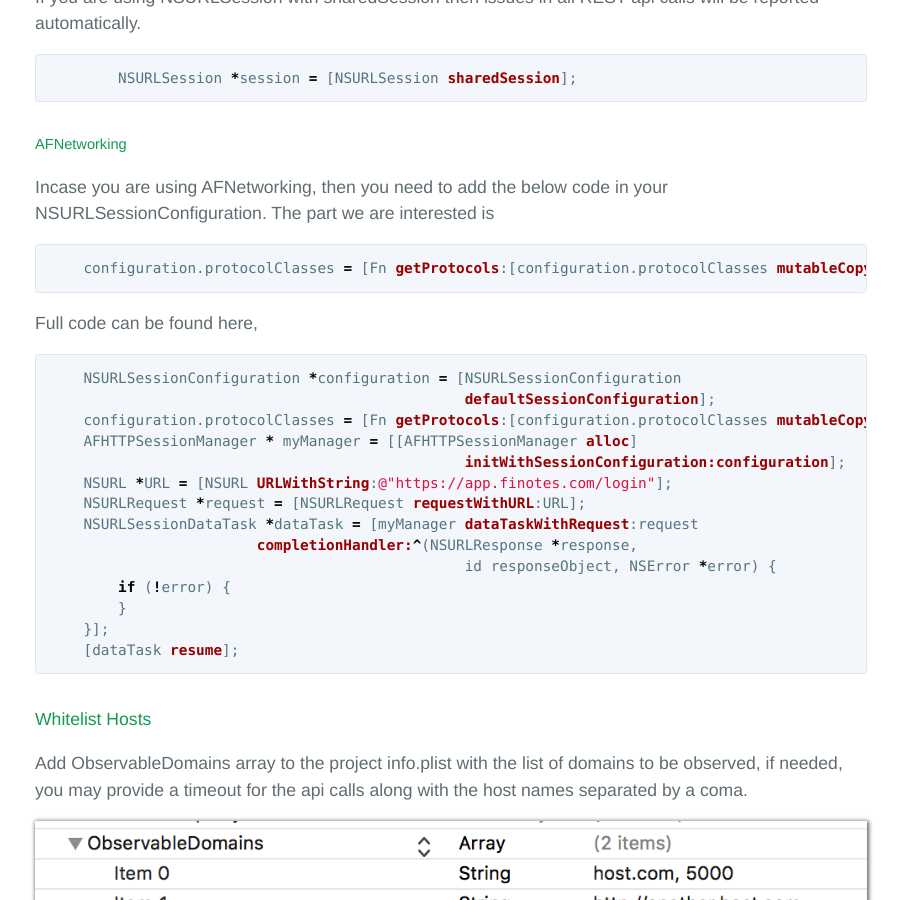
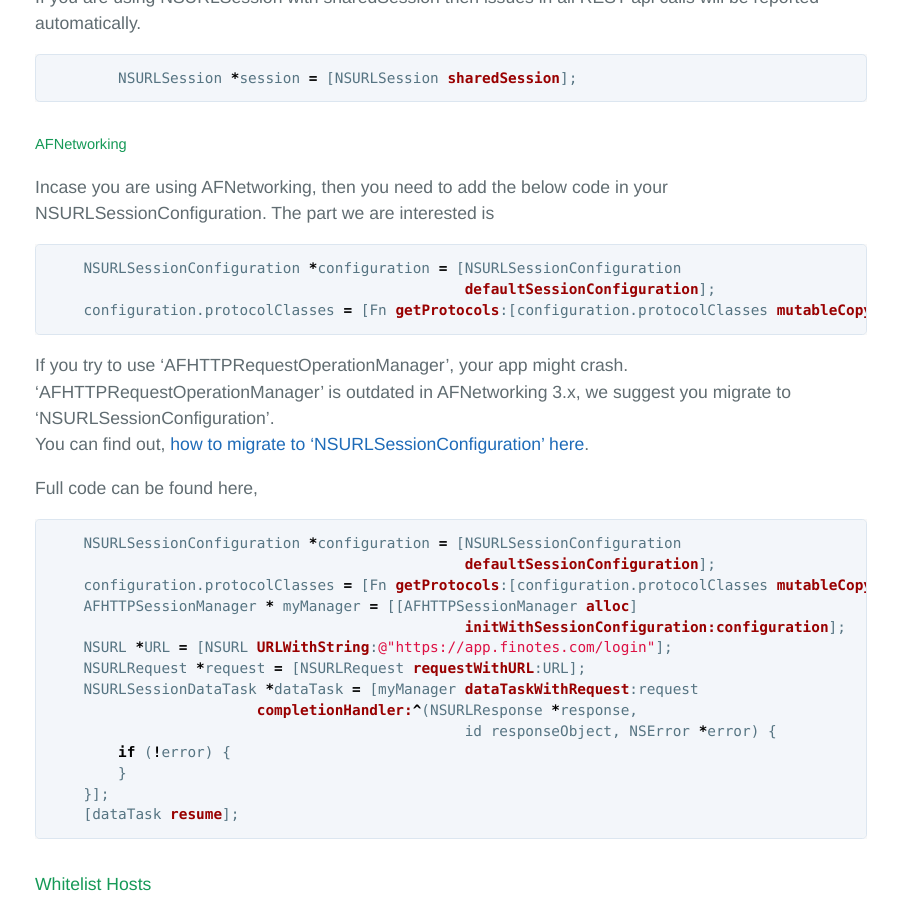
Before and after one commit to finotes/finotes.github.io, a Jekyll site: the page built from _posts/2018-01-19-ios-docs.md, in a window 1280 px wide and 900 px high, scrolled down 3144 px. Shown: the whole window, without its empty margins (189-1092 px from the left). Built offline with Jekyll 4.4.1, drawn with Linux system fonts in a browser that asks for light colours; some web fonts are replaced.

Commit message:
Update 2018-01-19-ios-docs.md

````diff
--- a/_posts/2018-01-19-ios-docs.md
+++ b/_posts/2018-01-19-ios-docs.md
@@ -124,8 +124,16 @@ If you are using NSURLSession with sharedSession then issues in all REST api cal
 Incase you are using AFNetworking, then you need to add the below code in your NSURLSessionConfiguration.
 The part we are interested is
 ```objc
+    NSURLSessionConfiguration *configuration = [NSURLSessionConfiguration
+    						defaultSessionConfiguration];
     configuration.protocolClasses = [Fn getProtocols:[configuration.protocolClasses mutableCopy] ];
 ```
+
+If you try to use 'AFHTTPRequestOperationManager', your app might crash.
+'AFHTTPRequestOperationManager' is outdated in AFNetworking 3.x, we suggest you migrate to 'NSURLSessionConfiguration'.
+You can find out, [how to migrate to 'NSURLSessionConfiguration' here](https://github.com/AFNetworking/AFNetworking/wiki/AFNetworking-3.0-Migration-Guide).
+
+
 Full code can be found here,
 
 ```objc
````
